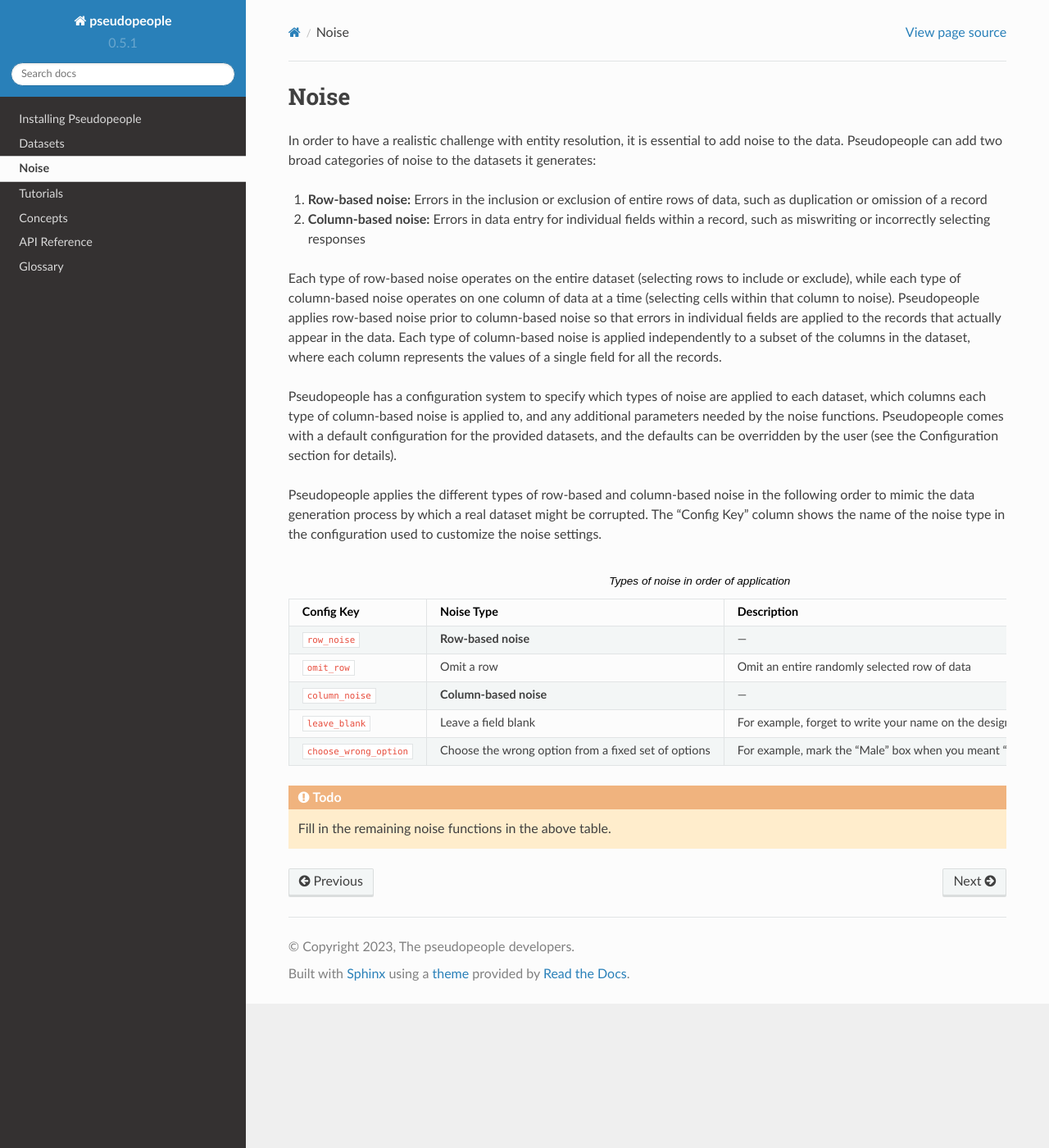
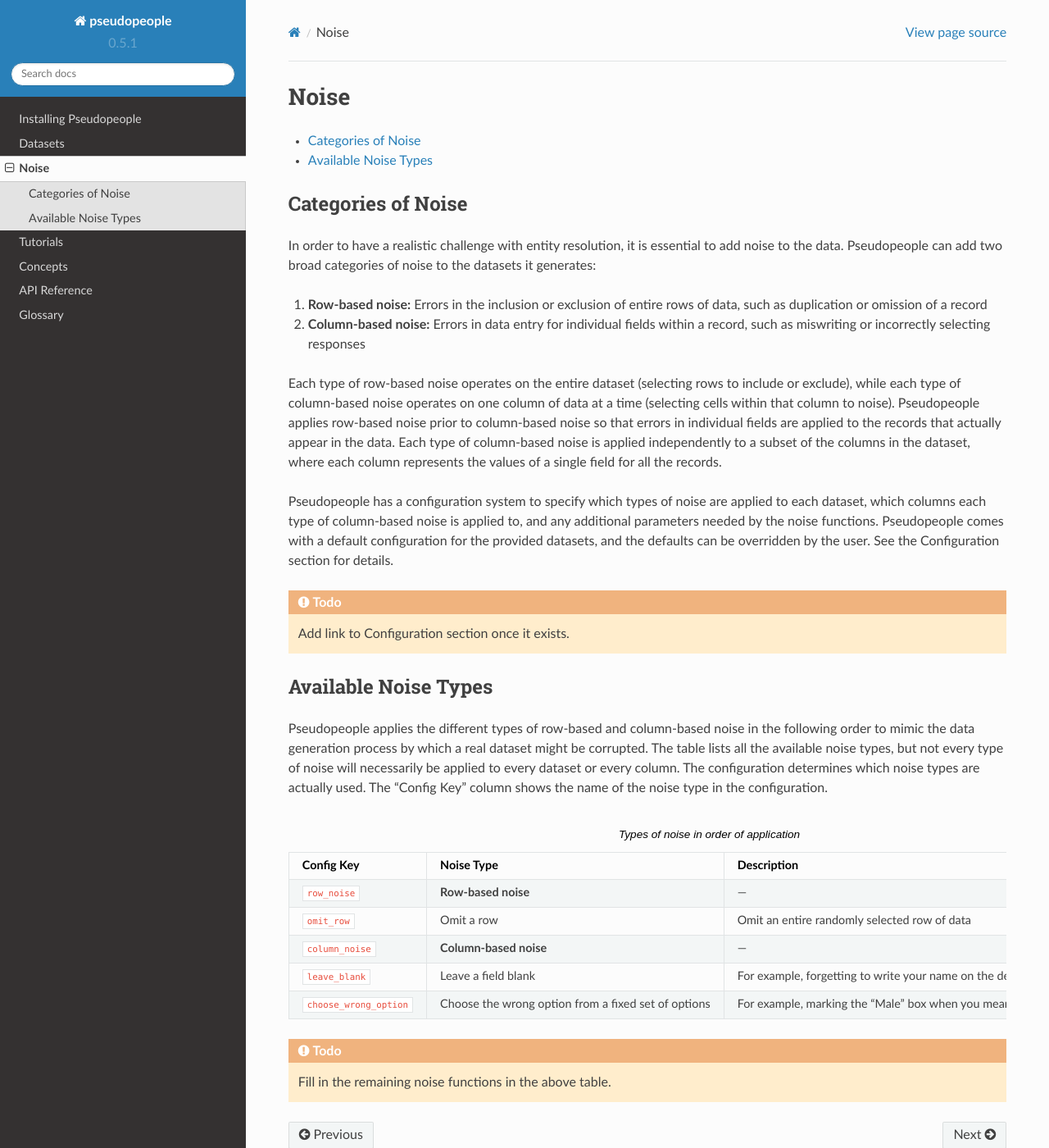
Before and after one commit to ihmeuw/pseudopeople, a Sphinx documentation site: the page built from docs/source/noise/index.rst, in a window 1280 px wide and 1400 px high. Shown: the whole window at 82% size. Built offline with Sphinx 7.4.7 and the Read the Docs theme 2.0.0, drawn with Linux system fonts in a browser that asks for light colours.

Commit message:
add section headers and more clarification

```diff
--- a/docs/source/noise/index.rst
+++ b/docs/source/noise/index.rst
@@ -8,6 +8,9 @@
    :depth: 2
    :local:
    :backlinks: none
+
+Categories of Noise
+-------------------
 
 In order to have a realistic challenge with entity resolution, it is essential
 to add noise to the data. Pseudopeople can add two broad categories of noise to
@@ -31,13 +34,22 @@ Pseudopeople has a configuration system to specify which types of noise are
 applied to each dataset, which columns each type of column-based noise is
 applied to, and any additional parameters needed by the noise functions.
 Pseudopeople comes with a default configuration for the provided datasets, and
-the defaults can be overridden by the user (see the Configuration section for
-details).
+the defaults can be overridden by the user. See the Configuration section for
+details.
+
+.. todo::
+
+  Add link to Configuration section once it exists.
+
+Available Noise Types
+---------------------
 
 Pseudopeople applies the different types of row-based and column-based noise in
 the following order to mimic the data generation process by which a real dataset
-might be corrupted. The "Config Key" column shows the name of the noise type in
-the configuration used to customize the noise settings.
+might be corrupted. The table lists all the available noise types, but not every
+type of noise will necessarily be applied to every dataset or every column. The
+configuration determines which noise types are actually used. The "Config Key"
+column shows the name of the noise type in the configuration.
 
 .. list-table:: Types of noise in order of application
   :widths: 1 2 5 1
@@ -61,11 +73,11 @@ the configuration used to customize the noise settings.
     - ---
   * - ``leave_blank``
     - Leave a field blank
-    - For example, forget to write your name on the designated line
+    - For example, forgetting to write your name on the designated line
     - 2
   * - ``choose_wrong_option``
     - Choose the wrong option from a fixed set of options
-    - For example, mark the "Male" box when you meant "Female"
+    - For example, marking the "Male" box when you meant "Female"
     - 3
 
 .. todo::
```
